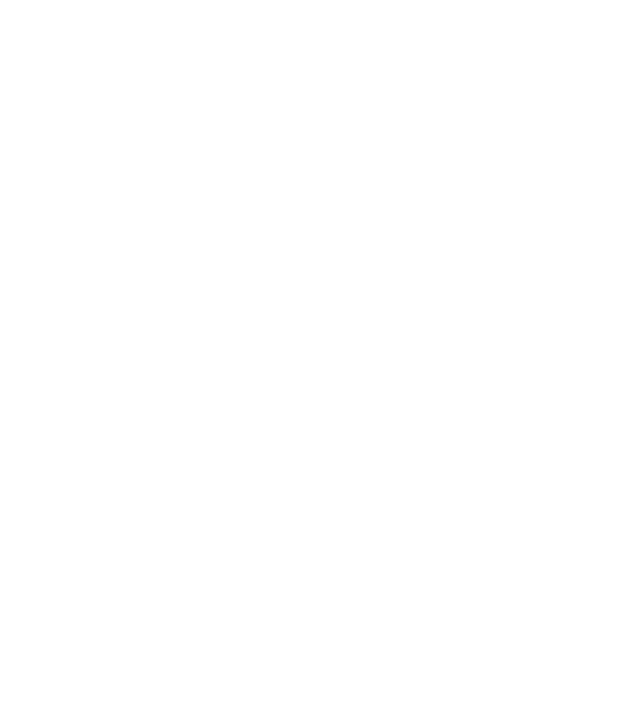
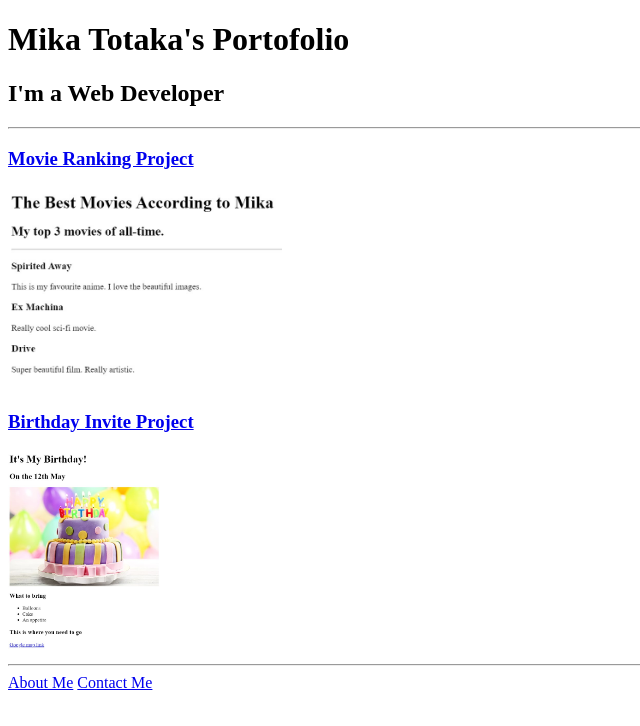
Before and after one commit to mama0812/html-portofolio, a plain HTML site: page index.html in a window 1280 px wide. Shown: the whole page, without its empty margins (0-640 px from the left). Drawn offline with Linux system fonts and the light colour scheme.

Commit message:
Add files via upload

```diff
--- a/index.html
+++ b/index.html
@@ -1,4 +1,24 @@
 <!-- TODO 1: Create the HTML Boilerplate -->
+<!DOCTYPE html>
+<html lang="en">
+<head>
+    <meta charset="UTF-8">
+    <title>Mika's Portofolio</title>
+</head>
+
+<body>
+    <h1>Mika Totaka's Portofolio</h1>
+    <h2>I'm a Web Developer</h2>
+    <hr/>
+    <h3><a href="./public/movie-ranking.html">Movie Ranking Project</a></h3>
+    <img src="./assets/images/movie-ranking2 .jpg" height="200" alt="Movie Ranking Project Preview"/>
+    <h3><a href="./public/birthday-invite.html">Birthday Invite Project</a></h3>
+    <img src="./assets/images/birthday-invite2.jpg" height="200" alt="Birthday Invite Project Preview"/>
+    <hr/>
+    <a href="public/about.html">About Me</a>
+    <a href="./public/contact.html">Contact Me</a>
+</body>
+</html>
 
 <!-- TODO 2: Add Your previous projects' HTML into the public folder -->
 
```
